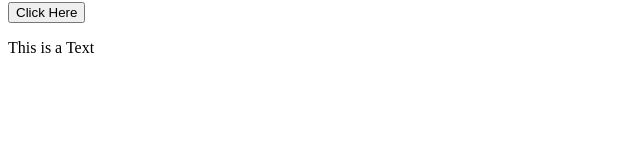
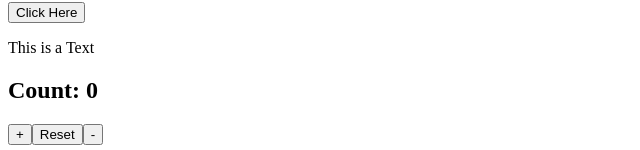
Before and after one commit to maundu55/project, a React (Vite) app: page / in a window 1280 px wide. Shown: the part 2905-3055 px from the top of the page, without its empty margins (0-640 px from the left). Before the commit the page ends 2978 px from the top, so only its background shows below. Built offline with nearby package versions, Linux system fonts and the light colour scheme; no server answers.

Commit message:
create another useReducer count example

```diff
--- a/src/App.jsx
+++ b/src/App.jsx
@@ -29,6 +29,7 @@
 import FetchDataEffect from "./components/FetchDataEffect"
 import UserProvider from "./components/UserProvider"
 import ReducerTutorial from "./components/ReducerTutorial"
+import CounterReducer from "./components/CounterReducer"
 
 
 
@@ -69,6 +70,7 @@
     <FetchDataEffect />
     <UserProvider />
     <ReducerTutorial />
+    <CounterReducer />
 
     </>
 
--- /dev/null
+++ b/src/components/CounterReducer.jsx
@@ -0,0 +1,31 @@
+import React, { useReducer } from 'react'
+
+const initialState = {count: 0}
+
+const reducer=(state, action)=>{
+    switch (action.type){
+        case 'increment':
+            return {count: state.count+1};
+        case 'reset':
+            return{...state, count: 0};
+        case 'decrement':
+            return{count: state.count-1};
+        default:
+            return state;
+    }
+
+}
+const CounterReducer = () => {
+    const[state, dispatch] = useReducer(reducer, initialState)
+  return (
+    <div>
+        <h2>Count: {state.count}</h2>
+        <button onClick={()=> dispatch({ type: 'increment'})}>+</button>
+        <button onClick={()=>dispatch({ type: 'reset'})}>Reset</button>
+        <button onClick={()=>dispatch({ type: 'decrement'})}>-</button>
+
+    </div>
+  )
+}
+
+export default CounterReducer
```
